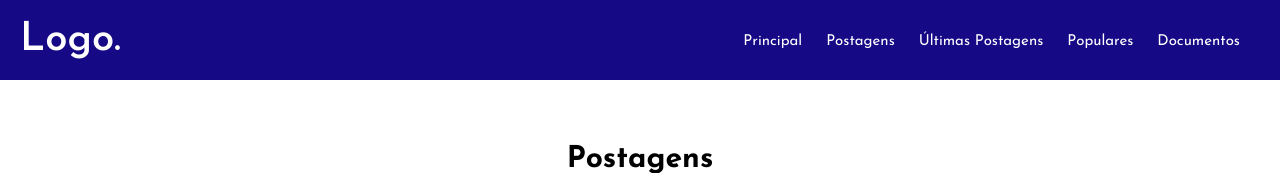
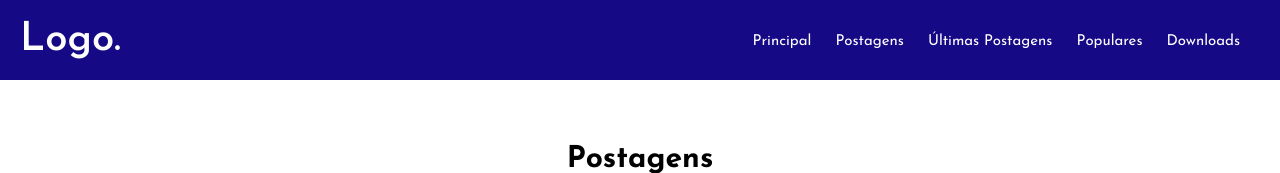
Before and after one commit to Markfgui675/Pioneiros, a plain HTML site: page blog.html in a window 1280 px wide. Shown: the top 173 px of the page. Drawn offline with nearby package versions, Linux system fonts and the light colour scheme.

Commit message:
Update blog.html

```diff
--- a/blog.html
+++ b/blog.html
@@ -24,7 +24,7 @@
                 <a href="#postagens">Postagens</a>
                 <a href="#last-post">Últimas Postagens</a>
                 <a href="#last-post">Populares</a>
-                <a href="documents.html">Documentos</a>
+                <a href="documents.html">Downloads</a>
             </nav>
         </div>
     </header>
```
